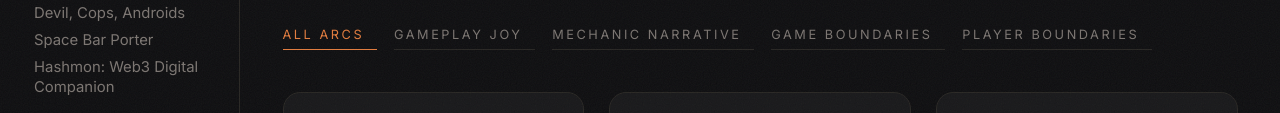
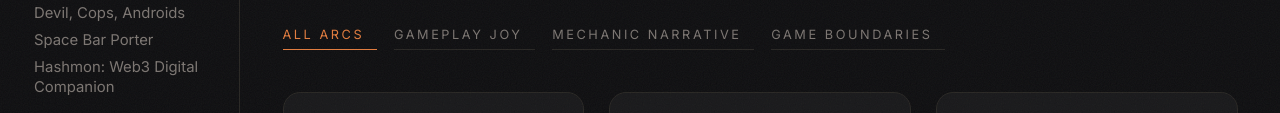
Before and after one commit to Hidden61ade/Applying, an Astro site: page /projects in a window 1280 px wide. Shown: the part 538-651 px from the top of the page. Built offline with nearby package versions, Linux system fonts and the light colour scheme; Astro itself is replaced by a stand-in of ours.

Commit message:
Refactor ProjectGrid component to enhance filtering logic and update arc filter handling

```diff
--- a/src/components/ProjectGrid.tsx
+++ b/src/components/ProjectGrid.tsx
@@ -1,4 +1,4 @@
-import { useMemo, useState } from "react";
+import { useEffect, useMemo, useState } from "react";
 import { motion, AnimatePresence } from "framer-motion";
 
 export type ProjectMeta = {
@@ -32,6 +32,13 @@ const ARC_FILTERS = [
   "Player Boundaries",
 ] as const;
 
+const ARC_FILTER_ORDER: Exclude<ArcFilter, "All">[] = [
+  "Gameplay Joy",
+  "Mechanic Narrative",
+  "Game Boundaries",
+  "Player Boundaries",
+];
+
 type Filter = (typeof ROLE_FILTERS)[number];
 type ArcFilter = (typeof ARC_FILTERS)[number];
 
@@ -55,14 +62,35 @@ export default function ProjectGrid({ projects }: Props) {
   const [arcFilter, setArcFilter] = useState<ArcFilter>("All");
   const [openSlug, setOpenSlug] = useState<string | null>(null);
 
+  const roleFiltered = useMemo(() => {
+    if (filter === "All") return projects;
+    return projects.filter((p) => p.tags.includes(filter));
+  }, [filter, projects]);
+
+  const availableArcFilters = useMemo(() => {
+    const arcSet = new Set<Exclude<ArcFilter, "All">>();
+    roleFiltered.forEach((p) => {
+      const arc = PROJECT_ARC_BY_SLUG[p.slug];
+      if (arc) arcSet.add(arc);
+    });
+
+    const arcsInOrder = ARC_FILTER_ORDER.filter((arc) => arcSet.has(arc));
+    return ["All", ...arcsInOrder] as ArcFilter[];
+  }, [roleFiltered]);
+
+  useEffect(() => {
+    if (!availableArcFilters.includes(arcFilter)) {
+      setArcFilter("All");
+    }
+  }, [arcFilter, availableArcFilters]);
+
   const filtered = useMemo(() => {
-    return projects.filter((p) => {
-      const roleMatch = filter === "All" ? true : p.tags.includes(filter);
+    return roleFiltered.filter((p) => {
       const projectArc = PROJECT_ARC_BY_SLUG[p.slug];
       const arcMatch = arcFilter === "All" ? true : projectArc === arcFilter;
-      return roleMatch && arcMatch;
+      return arcMatch;
     });
-  }, [arcFilter, filter, projects]);
+  }, [arcFilter, roleFiltered]);
 
   const open = openSlug ? projects.find((p) => p.slug === openSlug) : null;
 
@@ -83,7 +111,7 @@ export default function ProjectGrid({ projects }: Props) {
       </div>
 
       <div className="flex flex-wrap gap-2 mb-10">
-        {ARC_FILTERS.map((a) => (
+        {availableArcFilters.map((a) => (
           <button
             key={a}
             className="chip"
```
